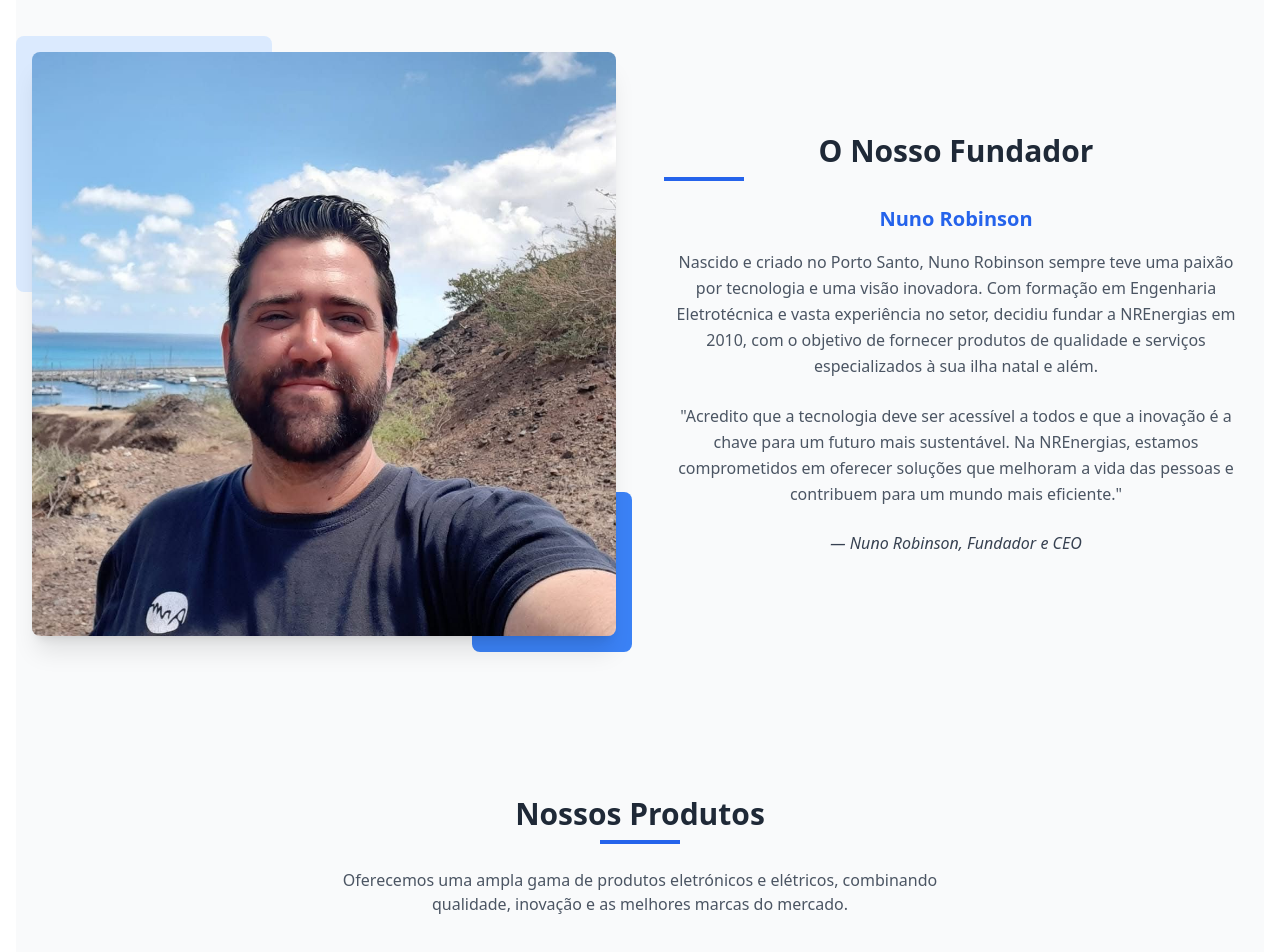
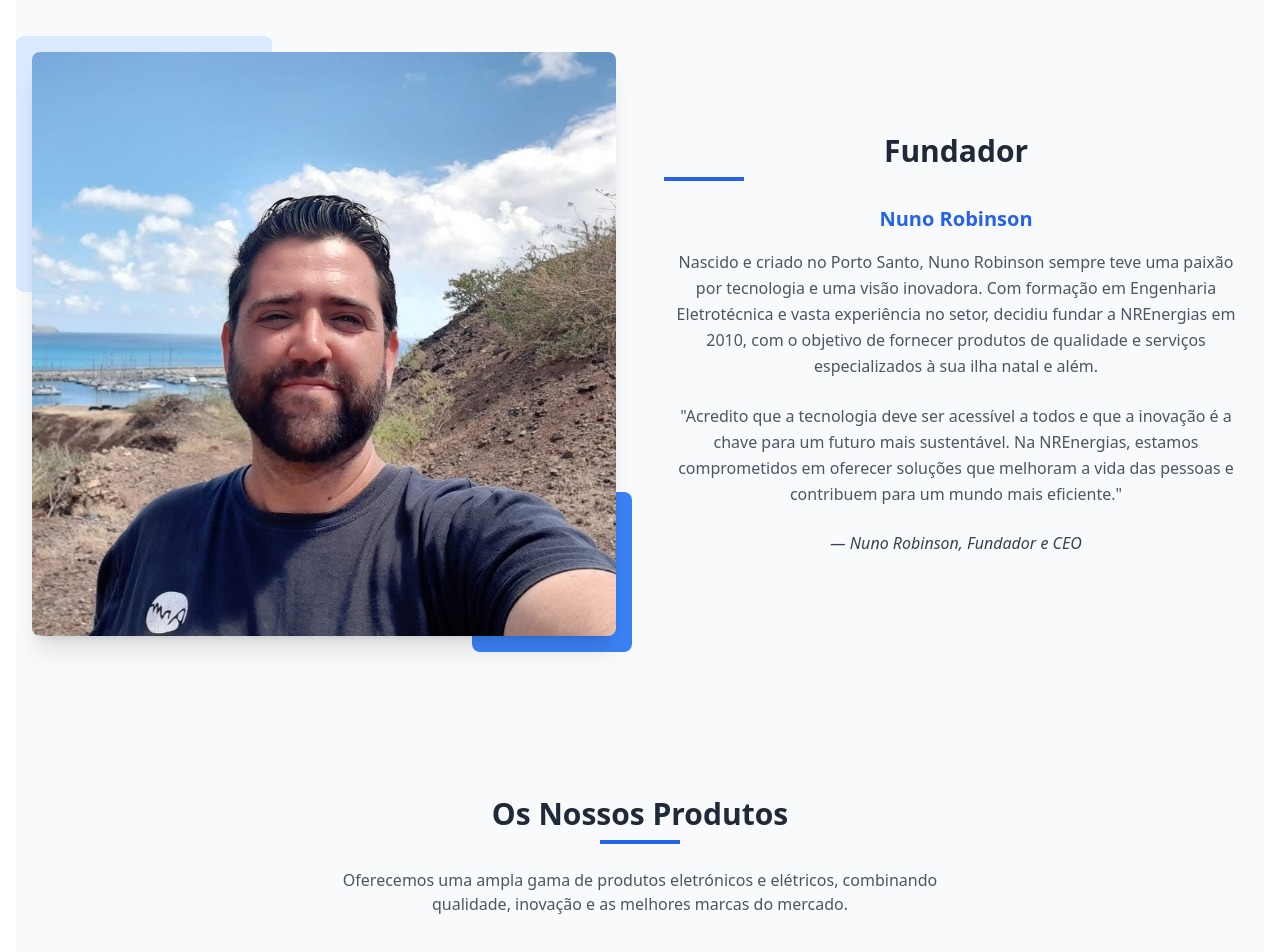
Before and after one commit to rcmempresa/nrenergias-frontend, a React (Vite) app: page /sobre-nos in a window 1280 px wide. Shown: the part 340-1292 px from the top of the page. Built offline with nearby package versions, Linux system fonts and the light colour scheme.

Commit message:
os nossos produtos

```diff
--- a/src/components/FounderSection.tsx
+++ b/src/components/FounderSection.tsx
@@ -55,7 +55,7 @@
               isVisible ? 'opacity-100 translate-x-0' : 'opacity-0 translate-x-12'
             }`}
           >
-            <h2 className="text-3xl font-bold text-gray-800 mb-2">O Nosso Fundador</h2>
+            <h2 className="text-3xl font-bold text-gray-800 mb-2">Fundador</h2>
             <div className="w-20 h-1 bg-blue-600 mb-6"></div>
             <h3 className="text-xl font-semibold text-blue-600 mb-4">Nuno Robinson</h3>
             <p className="text-gray-600 mb-6 leading-relaxed">
--- a/src/components/ProductsSection.tsx
+++ b/src/components/ProductsSection.tsx
@@ -73,7 +73,7 @@
     <section ref={sectionRef} className="py-20 bg-gray-50">
       <div className="container mx-auto px-4">
         <div className="text-center mb-16">
-          <h2 className="text-3xl font-bold text-gray-800 mb-2">Nossos Produtos</h2>
+          <h2 className="text-3xl font-bold text-gray-800 mb-2"> Os Nossos Produtos</h2>
           <div className="w-20 h-1 bg-blue-600 mx-auto mb-6"></div>
           <p className="text-gray-600 max-w-2xl mx-auto">
             Oferecemos uma ampla gama de produtos eletrónicos e elétricos,
```
